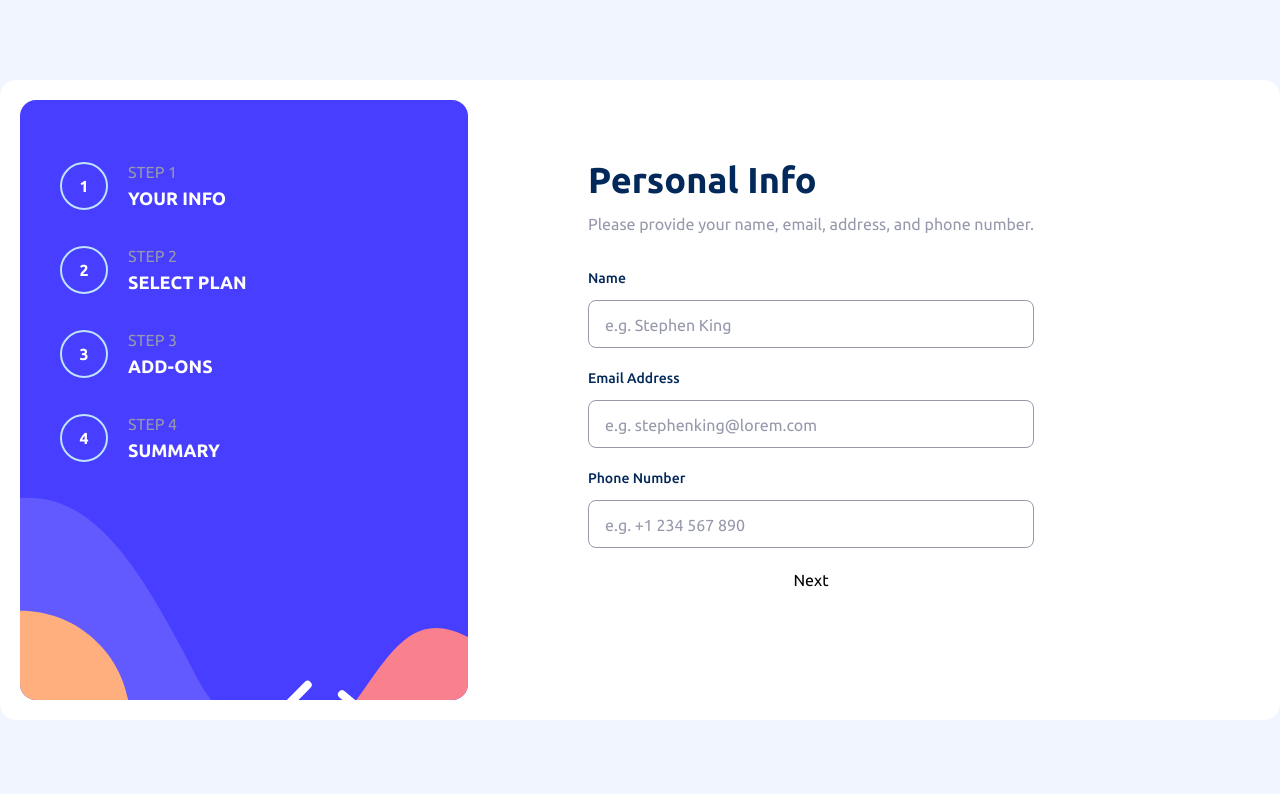
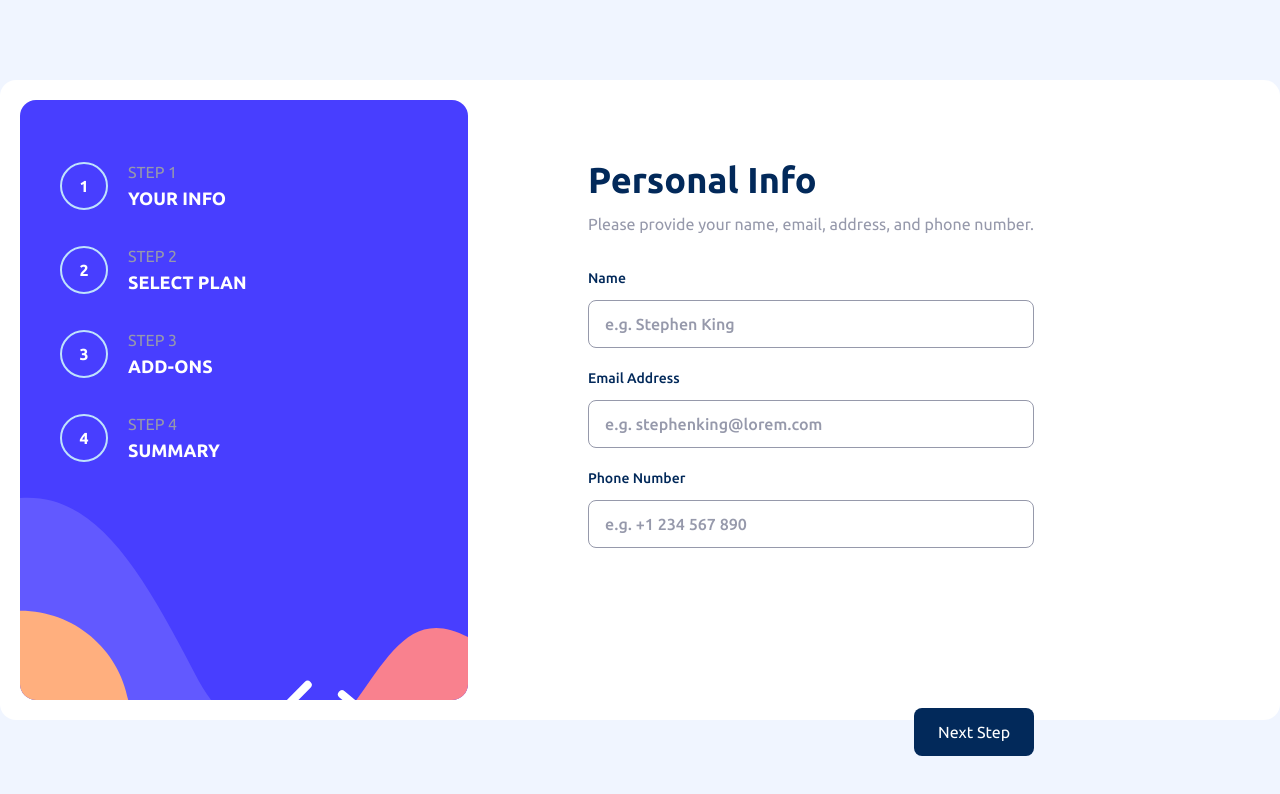
Before and after one commit to Erhahon-Imafidon/multi-step-form, a React (Vite) app: page / in a window 1280 px wide. Shown: the top 794 px of the page. Built offline with nearby package versions, Linux system fonts and the light colour scheme.

Commit message:
add AppButton component and integrate it into PersonalInfo form

```diff
--- /dev/null
+++ b/src/components/AppButton.tsx
@@ -0,0 +1,21 @@
+import type { ButtonHTMLAttributes } from 'react';
+import clsx from 'clsx';
+
+interface IButton extends ButtonHTMLAttributes<HTMLButtonElement> {
+    children: React.ReactNode;
+    variants?:
+        | 'next'
+        | 'confirm'
+}
+
+const AppButton = ({children, variants = 'next', ...rest}: IButton) => {
+    return (
+        <button {...rest} className={clsx('w-30 py-3 text-center rounded-lg text-white cursor-pointer', {
+            'bg-Blueish-950': variants === 'next',
+            'bg-Purpleish-600': variants === 'confirm',
+        })}>
+            {children}
+        </button>
+    );
+};
+export default AppButton;
--- a/src/components/forms/AppInput.tsx
+++ b/src/components/forms/AppInput.tsx
@@ -10,7 +10,7 @@ const AppInput = forwardRef<HTMLInputElement, IAppInputProps>(
         const [field, meta] = useField(props);
 
         return (
-            <div className="flex-1 text-xl flex flex-col gap-y-3">
+            <div className="flex-1 flex flex-col gap-y-3">
                 <label
                     className="text-Blueish-950 text-sm font-medium"
                     htmlFor={props.id || props.name}
@@ -19,14 +19,14 @@ const AppInput = forwardRef<HTMLInputElement, IAppInputProps>(
                 </label>
                 <div className="h-12 w-full flex items-center ">
                     <input
-                        className={`w-full h-full border border-Greyish-500 focus:border-transparent  focus:outline-none focus:ring-1 ${meta.error ? 'focus:ring-Redish-500' : 'focus:ring-Purpleish-600'} text-Blueish-950 placeholder:text-base px-4 rounded-lg placeholder:text-Greyish-500 `}
+                        className={`w-full h-full border border-Greyish-500 focus:border-transparent  focus:outline-none focus:ring-1 ${meta.error ? 'focus:ring-Redish-500' : 'focus:ring-Purpleish-600'} text-Blueish-950 placeholder:text-base px-4 rounded-lg placeholder:text-Greyish-500 font-medium`}
                         {...field}
                         {...props}
                         ref={ref}
                     />
                 </div>
                 {meta.touched && meta.error ? (
-                    <div className="text-Redish-500 text-xs">{meta.error}</div>
+                    <div className="text-Redish-500 text-xs font-bold">{meta.error}</div>
                 ) : null}
             </div>
         );
--- a/src/components/forms/PersonalInfo.tsx
+++ b/src/components/forms/PersonalInfo.tsx
@@ -1,6 +1,7 @@
 import { Formik, Form, } from 'formik';
 import * as Yup from 'yup';
 import AppInput from './AppInput.tsx';
+import AppButton from '../AppButton.tsx';
 
 type IPersonalInfoProps = {
     name: string;
@@ -39,12 +40,20 @@ const PersonalInfo = () => {
             {/*FORMS*/}
             <Formik initialValues={initialValues} onSubmit={() => {}} validationSchema={validationSchema}>
                 {({values, isSubmitting}) => (
-                    <Form className='flex flex-col gap-y-5'>
+                    <Form className='flex flex-col'>
+                        <div className='flex flex-col gap-y-5'>
+
                         <AppInput label='Name' name='name' id='name' type='text' value={values.name} placeholder='e.g. Stephen King' />
                         <AppInput label='Email Address' name='email' id='email' type='email' value={values.email} placeholder='e.g. stephenking@lorem.com' />
                         <AppInput label='Phone Number' name='phone' id='phone' type='text' value={values.phone} placeholder='e.g. +1 234 567 890' />
+                        </div>
 
-                        <button disabled={isSubmitting}>{isSubmitting ? 'loading' : 'Next'}</button>
+
+                        <div className='self-end mt-40'>
+                        <AppButton disabled={isSubmitting}>
+                            <span>{isSubmitting ? 'loading' : 'Next Step'}</span>
+                        </AppButton>
+                        </div>
                     </Form>
                 )}
             </Formik>
```
